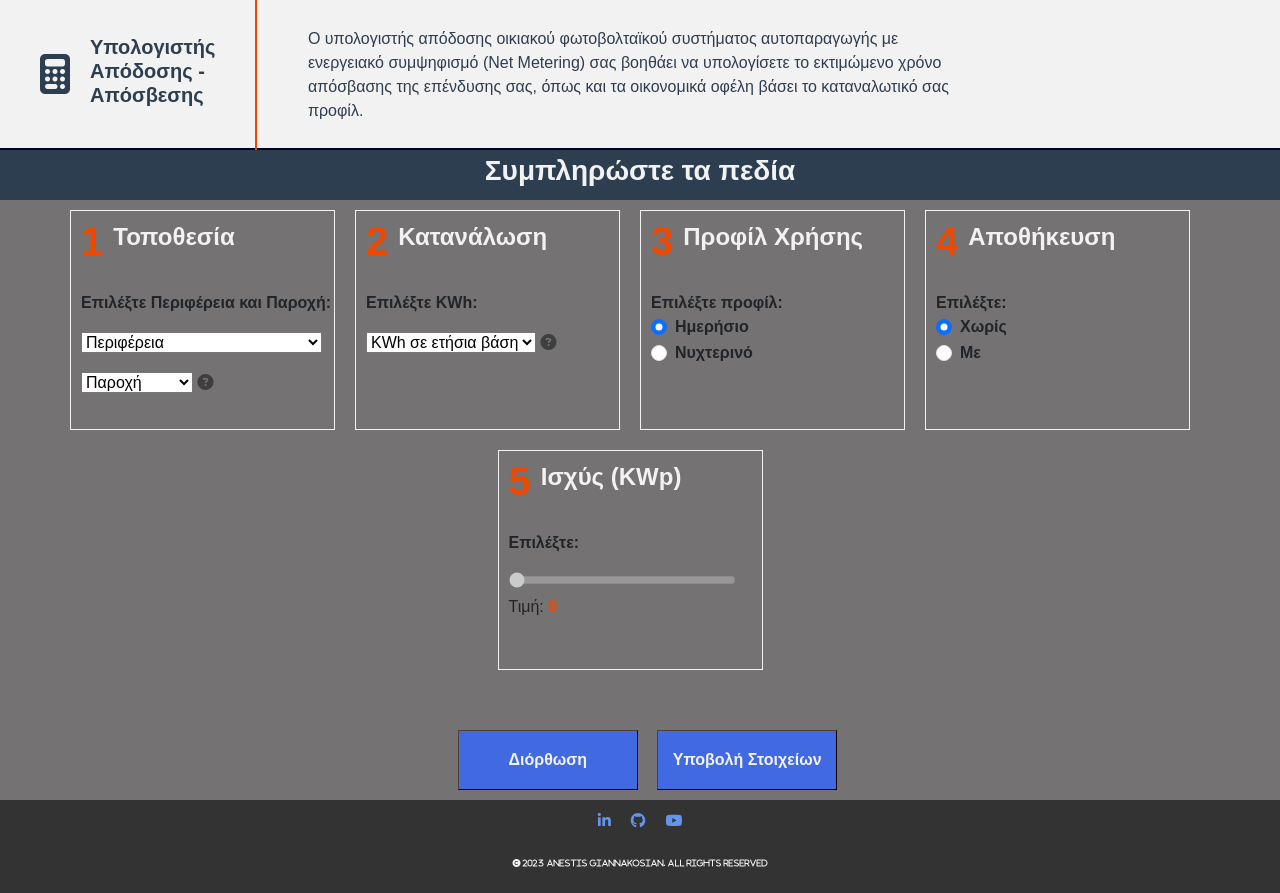
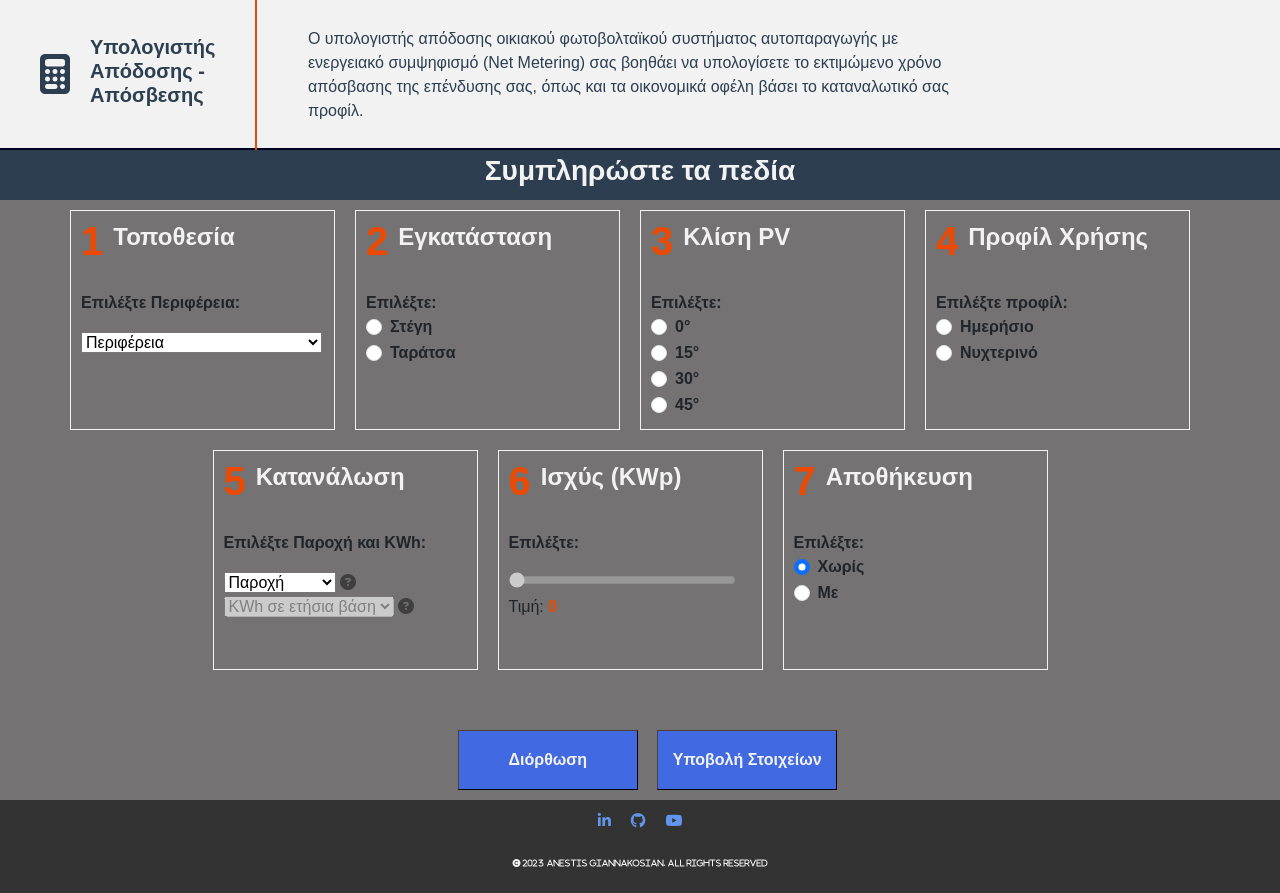
Before and after one commit to anegian/Simulation_Net_Metering_Django, a Django app: page /simulation/calculator/ in a window 1280 px wide. Shown: the part 100-993 px from the top of the page. Run offline with Django 4.2, Linux system fonts and the light colour scheme; lists and menus that the app fills with data are empty; some libraries are stand-ins or nearby versions.

Commit message:
calculator additions

```diff
--- a/simulation/forms.py
+++ b/simulation/forms.py
@@ -33,7 +33,7 @@ class PlaceOfInstallationForm(forms.Form):
 
     PHASE_LOAD = [('phase_load', 'Παροχή'), ('single_phase', 'Μονοφασική'), ('3_phase', 'Τριφασική'), ]
 
-    select_district = forms.ChoiceField(choices=DISTRICT_CHOICES, label='Επιλέξτε Περιφέρεια και Παροχή',
+    select_district = forms.ChoiceField(choices=DISTRICT_CHOICES, label='Επιλέξτε Περιφέρεια',
                                         initial='district')
     select_phase = forms.ChoiceField(choices=PHASE_LOAD, initial='phase_load')
 
@@ -58,12 +58,14 @@ class PlaceOfInstallationForm(forms.Form):
 class EnergyConsumptionForm(forms.Form):
     KWh_CHOICES = [
         ('annual_kW', 'KWh σε ετήσια βάση'),
-        ('1500', '1500-2000'),
-        ('2000', '2000-2500'),
-        ('2500', '2500-3500'),
-        ('3000', '3500-4500'),
+        ('2', '2000-3000'),
+        ('3', '3100-4500'),
+        ('4', '4600-6100'),
+        ('5', '6200-7500'),
+        ('6', '7600-9000'),
+        ('10', '>9000'),
     ]
-    select_kwh = forms.ChoiceField(choices=KWh_CHOICES, label='Επιλέξτε KWh', initial = 'annual_kW')
+    select_kwh = forms.ChoiceField(choices=KWh_CHOICES, label='Επιλέξτε Παροχή και KWh', initial = 'annual_kW')
 
 
 class RegistrationForm(UserCreationForm):
--- a/simulation/templates/simulation/calculator.html
+++ b/simulation/templates/simulation/calculator.html
@@ -49,11 +49,12 @@
         </div>
 
         <!-- ::: CALCULATOR FORM ::: -->
-        <form method="POST" class="my-form-control" name="calculatorForm" onsubmit="validateForm()">
+        <form method="POST" class="my-form-control" id="calculatorForm" name="calculatorForm" onsubmit="validateForm()">
             {% csrf_token %}
 
             <fieldset class="calculator-fieldset">
                     <!-- PANEL 1 -->
+                    <!-- Here you select installation DISTRICT -->
                     <div class="panel">
 
                         <div class="title-panel">
@@ -62,47 +63,82 @@
                         </div>
 
                             <div class="option-selector-margin">
+                                <input type="hidden" name="select_district" id="select_district" required>
+
                                 <p>{{ form1.select_district.label_tag }}</p>
                                 <p  title="Παρακαλούμε, επιλέξτε Περιφέρεια εγκατάστασης">{{ form1.select_district }}</p>
-                                    <div class="option-selector-margin-select-phase" title="Παρακαλούμε, επιλέξτε Παροχή ρεύματος">
-                                        <input type="hidden" name="phase_load" id="phase_load" required>
-                                            {{ form1.select_phase }}
-                                        <i class="fas fa-question-circle" id="phase-load-info" title="Συμβουλευτείτε το λογαριασμό παρόχου ρεύματος:
--> Μονοφασική παροχή εάν η συμφωνημένη ισχύς είναι: 8-12kVΑ!
--> Τριφασική παροχή εάν η συμφωνημένη ισχύς είναι: > 15 kVΑ!
-                                            "></i>
-                                    </div>
+                                <span id="error-message-panel">Please enter a valid value</span>
                             </div>
                     </div>
 
-                    <!-- PANEL 2 -->
-                    <!-- Here you select the annual consumption of your house in kWh -->
+                     <!-- PANEL 2 -->
+                    <!-- Here you select installation place -->
                     <div class="panel">
                         <div class="title-panel">
                             <span class="number"> 2 </span>
-                            <h4>Κατανάλωση</h4>
+                            <h4>Εγκατάσταση</h4>
                         </div>
+                            <div class="option-selector-margin" title="Παρακαλούμε, επιλέξτε εάν επιθυμείτε προσθήκη συσσωρευτών ή όχι">
+                                 <label>Επιλέξτε:</label>
 
-                                    <div class="option-selector-margin" >
-                                        <p>{{ form2.select_kwh.label_tag }}</p>
-                                        <p title="Παρακαλούμε, επιλέξτε εκτιμώμενη ετήσια κατανάλωση σε kW">{{ form2.select_kwh }}
-                                            <i class="fas fa-question-circle" id="annual-consumption-info" title="Συμβουλευτείτε το λογαριασμό παρόχου ρεύματος"></i>
-                                        </p>
-                                         </div>
 
+                                        <div class="form-check" >
+                                          <input type="radio" class="form-check-input" id="roof" name="installation" value="roof">
+                                          <label class="form-check-label" for="roof">Στέγη</label>
+                                        </div>
+
+                                        <div class="form-check">
+                                          <input type="radio" class="form-check-input option2" id="taratsa" name="installation" value="taratsa">
+                                          <label class="form-check-label" for="taratsa">Ταράτσα</label>
+                                        </div>
+
+                            </div>
                     </div>
 
                     <!-- PANEL 3 -->
+                    <!-- Here you select PV inclination -->
                     <div class="panel">
                         <div class="title-panel">
-                            <span class="number"> 3 </span>
+                            <span class="number">3</span>
+                            <h4>Κλίση PV</h4>
+                          </div>
+                          <div class="option-selector-margin" title="Παρακαλούμε, επιλέξτε την κλίση του συστήματος PV">
+                            <label>Επιλέξτε:</label>
+                            <div class="form-check">
+                              <input type="radio" class="form-check-input" id="inclination0" name="inclination" value="0">
+                              <label class="form-check-label" for="inclination0">0&deg;</label>
+
+                            </div>
+                            <div class="form-check">
+                              <input type="radio" class="form-check-input" id="inclination15" name="inclination" value="15">
+                              <label class="form-check-label" for="inclination15">15&deg;</label>
+
+                            </div>
+                            <div class="form-check">
+                              <input type="radio" class="form-check-input" id="inclination30" name="inclination" value="30">
+                              <label class="form-check-label" for="inclination30">30&deg;</label>
+
+                            </div>
+                            <div class="form-check">
+                              <input type="radio" class="form-check-input" id="inclination45" name="inclination" value="45">
+                              <label class="form-check-label" for="inclination45">45&deg;</label>
+
+                            </div>
+                          </div>
+                    </div>
+
+                    <!-- PANEL 4 -->
+                    <!-- Here you select consumption profile -->
+                    <div class="panel">
+                        <div class="title-panel">
+                            <span class="number"> 4 </span>
                             <h4>Προφίλ Χρήσης</h4>
                         </div>
                         <div class="option-selector-margin" title="Πότε εντοπίζετε τις μεγαλύτερες ανάγκες σας για οικιακό ρεύμα;">
                             <label>Επιλέξτε προφίλ:</label>
 
                             <div class="form-check" >
-                                <input type="radio" class="form-check-input" id="day-power" name="power_option" value="day-power" checked>
+                                <input type="radio" class="form-check-input" id="day-power" name="power_option" value="day-power" >
                                 <label class="form-check-label" for="day-power">Ημερήσιο</label>
                             </div>
 
@@ -114,39 +150,49 @@
                         </div>
                     </div>
 
-                    <!-- PANEL 4 -->
+                    <!-- PANEL 5 -->
+                    <!-- Here you select 1) Phase Load & 2) the annual consumption of your house in kWh-->
                     <div class="panel">
                         <div class="title-panel">
-                            <span class="number"> 4 </span>
-                            <h4>Aποθήκευση</h4>
+                            <span class="number"> 5 </span>
+                            <h4>Κατανάλωση</h4>
                         </div>
-                            <div class="option-selector-margin" title="Παρακαλούμε, επιλέξτε εάν επιθυμείτε προσθήκη συσσωρευτών ή όχι">
-                                 <label>Επιλέξτε:</label>
 
+                                    <div class="option-selector-margin" >
 
-                                        <div class="form-check" >
-                                          <input type="radio" class="form-check-input" id="radio_option1" name="radio_option" value="without storage" checked>
-                                          <label class="form-check-label" for="radio_option1">Xωρίς</label>
-                                        </div>
+                                        <p>{{ form2.select_kwh.label_tag }}</p>
 
-                                        <div class="form-check">
-                                          <input type="radio" class="form-check-input option2" id="radio_option2" name="radio_option" value="with storage">
-                                          <label class="form-check-label" for="radio_option2">Με</label>
+                                        <div class="option-selector-margin-select-phase" title="Παρακαλούμε, επιλέξτε Παροχή ρεύματος">
+                                        <input type="hidden" name="phase_load" id="phase_load" required>
 
-                                                  <div class="hidden-storage">
-                                                    <label for="storage_kw">Επιθυμητή ισχύς μπαταρίας (σε kWh):</label>
-                                                    <input type="number" class="form-control" id="storage_kw" name="storage_kw">
-                                                  </div>
+                                                {{ form1.select_phase }}
+
+                                            <i class="fas fa-question-circle" id="phase-load-info" title="Συμβουλευτείτε το λογαριασμό παρόχου ρεύματος:
+    -> Μονοφασική παροχή εάν η συμφωνημένη ισχύς είναι: 8-12kVΑ!
+    -> Τριφασική παροχή εάν η συμφωνημένη ισχύς είναι: > 15 kVΑ!
+                                                "></i>
 
                                         </div>
 
-                            </div>
+
+
+                                        <p title="Παρακαλούμε, επιλέξτε εκτιμώμενη ετήσια κατανάλωση σε kW">{{ form2.select_kwh }}
+                                            <i class="fas fa-question-circle" id="annual-consumption-info"
+title="Συμπληρώστε πρώτα το είδος της παροχής,
+Συμβουλευτείτε το λογαριασμό παρόχου ρεύματος"></i>
+                                        </p>
+
+                                        <span id="error-message-panel5">Please enter a valid value</span>
+
+                                    </div>
+
                     </div>
 
-                    <!-- PANEL 5 -->
+                    <!-- PANEL 6 -->
+                    <!-- Here you select the PV's kWp -->
                     <div class="panel">
                         <div class="title-panel">
-                            <span class="number"> 5 </span>
+                            <span class="number"> 6 </span>
                             <h4>Ισχύς (KWp)</h4>
                         </div>
 
@@ -155,9 +201,40 @@
                                 <p><label for="myRangeSlider">Επιλέξτε:</label></p>
                                 <input type="range" min="0" max="25" step="1" value="0" id="myRangeSlider" name="myRangeSlider" required>
                                 <p>Τιμή: <span id="slider-value"></span></p>
+                                <span id="error-message-panel6">Please enter a value, instead of 0</span>
+                            </div>
 
+                        </div>
+
+                    </div>
+
+                    <!-- PANEL 7 -->
+                    <!-- Here you select battery kwh -->
+                    <div class="panel">
+                        <div class="title-panel">
+                            <span class="number"> 7 </span>
+                            <h4>Aποθήκευση</h4>
+                        </div>
+                            <div class="option-selector-margin" title="Παρακαλούμε, επιλέξτε εάν επιθυμείτε προσθήκη συσσωρευτών ή όχι">
+                                 <label>Επιλέξτε:</label>
+
+
+                                        <div class="form-check" >
+                                          <input type="radio" class="form-check-input" id="without_storage" name="storage" value="without_storage" checked>
+                                          <label class="form-check-label" for="without_storage">Xωρίς</label>
+                                        </div>
+
+                                        <div class="form-check">
+                                          <input type="radio" class="form-check-input option2" id="with_storage" name="storage" value="with_storage">
+                                          <label class="form-check-label" for="with_storage">Με</label>
+
+                                                  <div class="hidden-storage">
+                                                    <label for="storage_kw">Iσχύς μπαταρίας (σε kWh):</label>
+                                                    <input type="number" class="form-control" id="storage_kw" name="storage_kw">
+                                                  </div>
+
+                                        </div>
                             </div>
-                        </div>
                     </div>
 
             </fieldset>
--- a/static/Net_Metering/css/styles.css
+++ b/static/Net_Metering/css/styles.css
@@ -16,6 +16,15 @@ html, body {
     background-color: hsla(0, 0%, 0%, 0.5); /* Set the background color to semi-transparent black */
     filter: brightness(10%); /* Adjust the brightness of the background to 50% */
   }
+
+.error {
+border: 1px solid hsla(0, 100%, 50%, 0.5);
+
+}
+#error-message-panel, #error-message-panel5, #error-message-panel6{
+    display: none;
+    color: hsla(0, 100%, 50%, 0.5);
+}
 
 /* ::: Home Page Main image ::: */
 .home-body::before{
@@ -371,7 +380,7 @@ input[type="search"]:focus {
     display: none;
     }
 
-    #radio_option2:checked~.hidden-storage {
+    #with_storage:checked~.hidden-storage {
     display: block;
     }
 
--- a/static/Net_Metering/javascript/scriptCalculator.js
+++ b/static/Net_Metering/javascript/scriptCalculator.js
@@ -1,40 +1,101 @@
 // variables initialization
 const slider = document.getElementById("myRangeSlider");
 const output = document.getElementById("slider-value");
+const selectKwh = document.getElementById("id_select_kwh");
+const selectDistrict = document.getElementById("id_select_district");
+const selectPhase = document.getElementById("id_select_phase");
+const submitButton = document.getElementById("submitBtn");
+const errorMessage = document.getElementById('error-message-panel');
+const errorMessage2 = document.getElementById('error-message-panel5');
+const errorMessage3 = document.getElementById('error-message-panel6');
 
-    // Set the initial value of the output element to 0
+// Set the initial value of the output element to 0
     slider.value = 0;
     output.innerHTML = slider.value;
-    slider.disabled = 'phase_load';
-
-// Used to validate that the calculator form has been filled by the user
-function validateForm() {
-
-        const powerKWValue = document.getElementById('myRangeSlider').value;
-
-        if (powerKWValue === '0') {
-            alert("Please fill out the form");
-            return false; // return false to indicate that the form was not submitted
-        }
-        return true;
-};
-
-// Listen for changes in the phase load input and store the selected option
-document.getElementById("id_select_phase").addEventListener("change", function(event){
-    slider.value = 0; // Update the slider value to 0 when the phase load is changed
-    slider.max = event.target.value === 'single_phase' ? 5 : 25
-    slider.disabled = event.target.value === 'phase_load'
-    output.innerHTML = slider.value; // Update the output element value to 0 when the phase load is changed
-});
+    slider.disabled = true;
+    selectKwh.disabled = true;
 
 // Update the current slider value (each time you drag the slider handle)
     slider.oninput = function() {
         output.innerHTML = this.value;
     };
 
+selectDistrict.addEventListener("change", function(event){
+    errorMessage.style.display = "none";
+    selectDistrict.classList.remove('error');
+})
+
+// Listen for changes in the phase load input and store the selected option
+selectPhase.addEventListener("change", function(event){
+    slider.value = 0; // Update the slider value to 0 when the phase load is changed
+    slider.max = event.target.value === 'single_phase' ? 5 : 10
+    slider.disabled = event.target.value === 'phase_load'
+    output.innerHTML = slider.value; // Update the output element value to 0 when the phase load is changed
+
+    selectKwh.disabled = event.target.value === 'phase_load'
+    errorMessage2.style.display = "none";
+    selectPhase.classList.remove('error');
+
+    if (event.target.value === 'single_phase') {
+        // Enable the first two options and disable the rest
+        selectKwh.options[0].disabled = false;
+        selectKwh.options[1].disabled = false;
+        for (let i = 3; i < selectKwh.options.length; i++) {
+            selectKwh.options[i].disabled = true;
+        }
+    } else {
+        // Enable all options
+        for (let i = 0; i < selectKwh.options.length; i++) {
+            selectKwh.options[i].disabled = false;
+        }
+    }
+
+});
+
 // Reset the output element value to the initial value when the reset button is clicked
     document.querySelector('button[type="reset"]').addEventListener('click', function(event) {
-        slider.disabled = "phase_load"
+        slider.disabled = true;
+        selectKwh.disabled = true;
         slider.value = 0;
         output.innerHTML = slider.value;
+        selectDistrict.classList.remove('error');
+        selectPhase.classList.remove('error');
+        errorMessage.style.display = 'none';
+        errorMessage2.style.display = 'none';
+        errorMessage3.style.display = 'none';
     });
+
+// Add an event listener to the submit button
+submitButton.addEventListener('click', function(event) {
+  // Prevent the form from submitting and reloading the page when it's not valid
+  if (!validateForm()) {
+    event.preventDefault();
+  }
+});
+
+// Used to validate that the calculator form has been filled by the user
+function validateForm() {
+
+    if(selectPhase.value === 'phase_load' & selectDistrict.value === "district"){
+        slider.classList.add('error');
+        selectPhase.classList.add('error');
+        errorMessage2.style.display = 'block';
+        selectDistrict.classList.add('error');
+        errorMessage.style.display = 'block';
+        return false;
+    }else if(selectDistrict.value === "district"){
+        selectDistrict.classList.add('error'); // Add the error class to the selectDistrict element
+        selectDistrict.classList.add('error');
+        errorMessage.style.display = 'block';
+        return false;
+    }else if (selectPhase.value === 'phase_load') {
+        selectPhase.classList.add('error');
+        errorMessage2.style.display = 'block';
+        return false; // return false to indicate that the form was not submitted
+    }else if (slider.value === '0') {
+        slider.classList.add('error'); // Add the error class to the slider element
+        errorMessage3.style.display = 'block';
+        return false; // return false to indicate that the form was not submitted
+    }
+    return true;
+};
```
Also changed, not shown: static/images/15.jpg (added), static/images/30.jpg (added), static/images/45.jpg (added).
